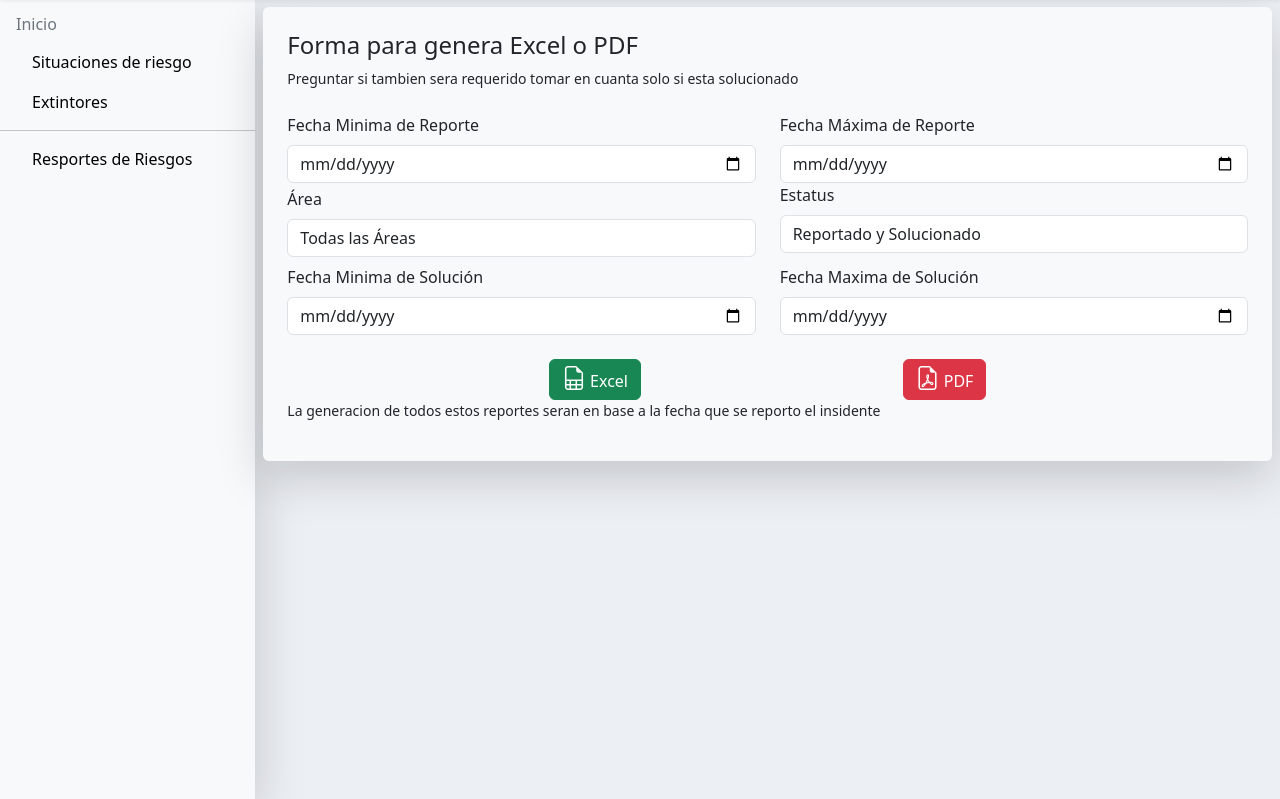
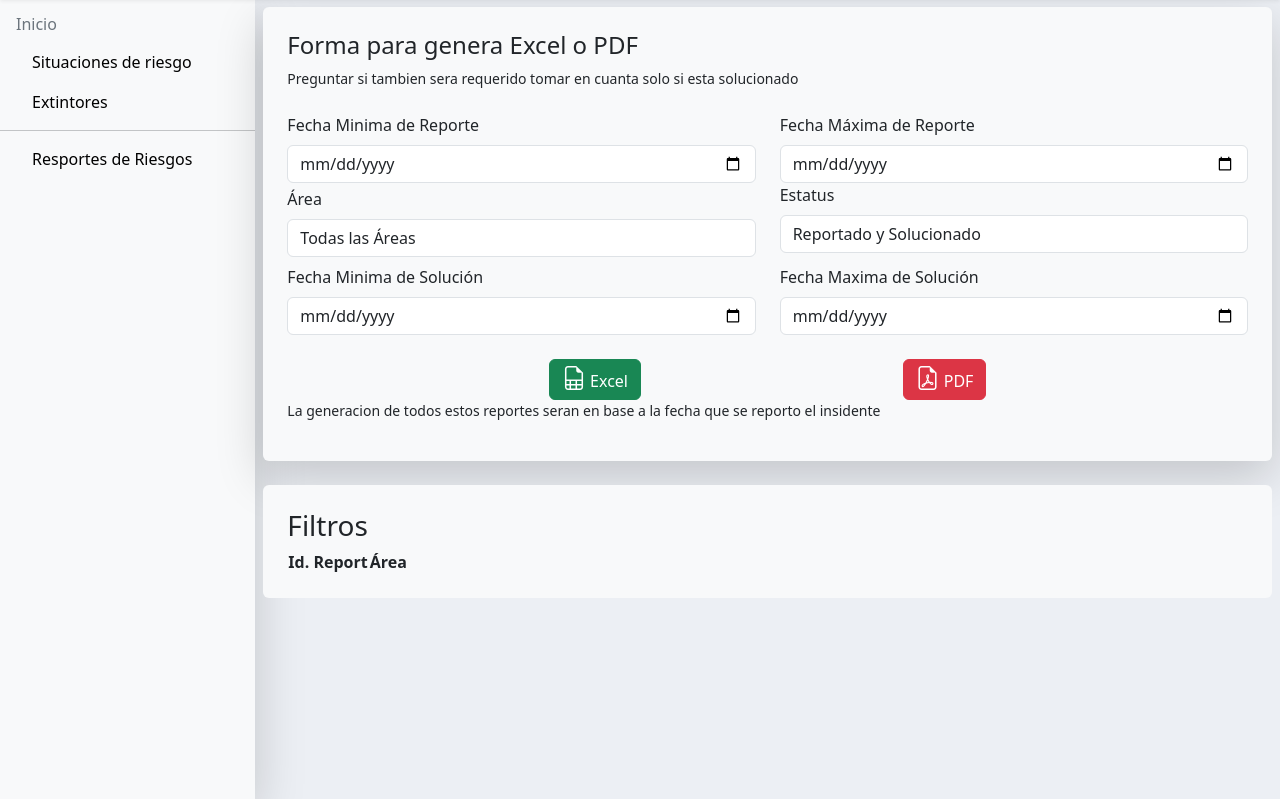
Before and after one commit to Grimmjow5/SSST, a PHP site: template src/public/views/Reports/index.php in a window 1280 px wide. Shown: the part 87-886 px from the top of the page. Run offline with PHP 8.4, Linux system fonts and the light colour scheme; the template is opened without the code that fills it, so the values that code supplies are empty; some libraries are stand-ins or nearby versions.

Commit message:
Pruebas de reportes de riesgos

```diff
--- a/src/public/views/Reports/index.php
+++ b/src/public/views/Reports/index.php
@@ -67,6 +67,18 @@ require 'public/views/components/Nav.php';
         </form>
 
 </div>
+<div class="w-100 col-12 bg-light rounded mt-4 p-4">
+<h3>Filtros</h3>
+<!--Tabla que mostrara los datos a exportar -->
+<table class="display " id="tableReport">
+    <thead>
+        <tr>
+            <th>Id. Report</th>
+            <th>Área</th>
+        </tr>
+    </thead>
+</table>
+</div>
 </div>
 <!--Div parte del body-->
 </div>
--- a/src/public/views/Reports/reports.js
+++ b/src/public/views/Reports/reports.js
@@ -43,6 +43,27 @@ $("#report").on('submit',async (e)=>{
     }
 });
 
+//Configuración de Tabla para mostrar antes de
+const tabla = new DataTable("#tableReport",{
+layout: {
+        topStart: {
+            pageLength:{menu:[5,100]},
+          buttons: [ 'excel']
+        }
+    },
+
+        ajax:"",
+        lenguage:{
+            lengthMenu:'Mostrar _MENU_ ',
+            entries:{_:"sdsdfdfsdfsdfsdfs",1:"ffffffffffffffff"}
+
+        }
+    }
+
+);
+
+
+
 /* withDateSolution.on('change',()=>{
     if(!withDateSolution.prop("checked")){
         dateSolution.prop("disabled",true);
--- a/src/public/views/riesgos/riesgos.js
+++ b/src/public/views/riesgos/riesgos.js
@@ -32,7 +32,7 @@ const toggleShow = () => {
   const tabla  = new DataTable('#tableRiesgos', {
  layout: {
         topStart: {
-            buttons: [ 'excel']
+          buttons: [ 'excel']
         }
     },
     ajax: 'cat_riesgos',
```
